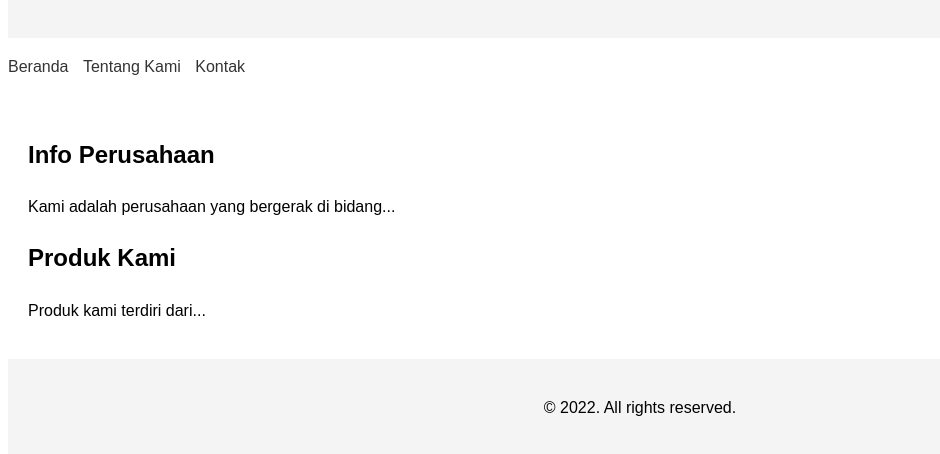
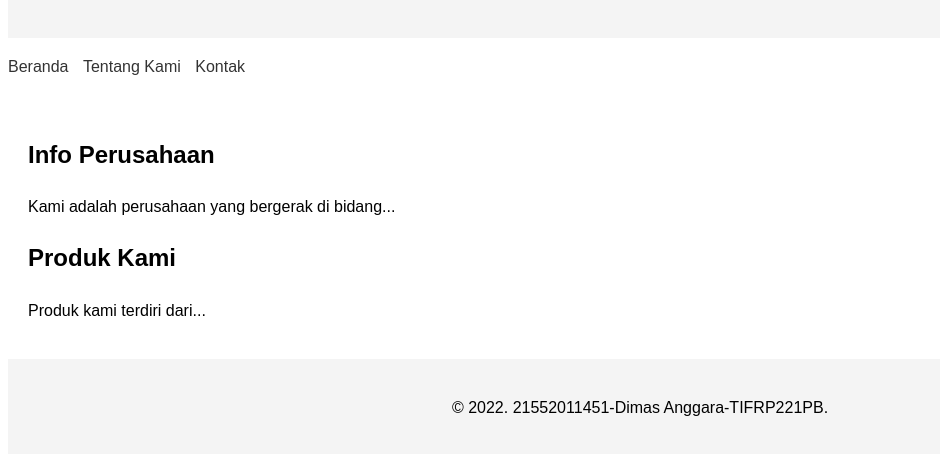
Before and after one commit to dimdimi15/UTSWEB, a plain HTML site: page home.html in a window 1280 px wide. Shown: the part 104-558 px from the top of the page, without its empty margins (0-940 px from the left). Drawn offline with Linux system fonts and the light colour scheme; files that its build step writes are made by us from their sources.

Commit message:
Update home.html

```diff
--- a/home.html
+++ b/home.html
@@ -32,7 +32,7 @@
     </main>
 
     <footer>
-        <p>&copy; 2022. All rights reserved.</p>
+        <p>&copy; 2022. 21552011451-Dimas Anggara-TIFRP221PB.</p>
     </footer>
 </body>
 </html>
```
